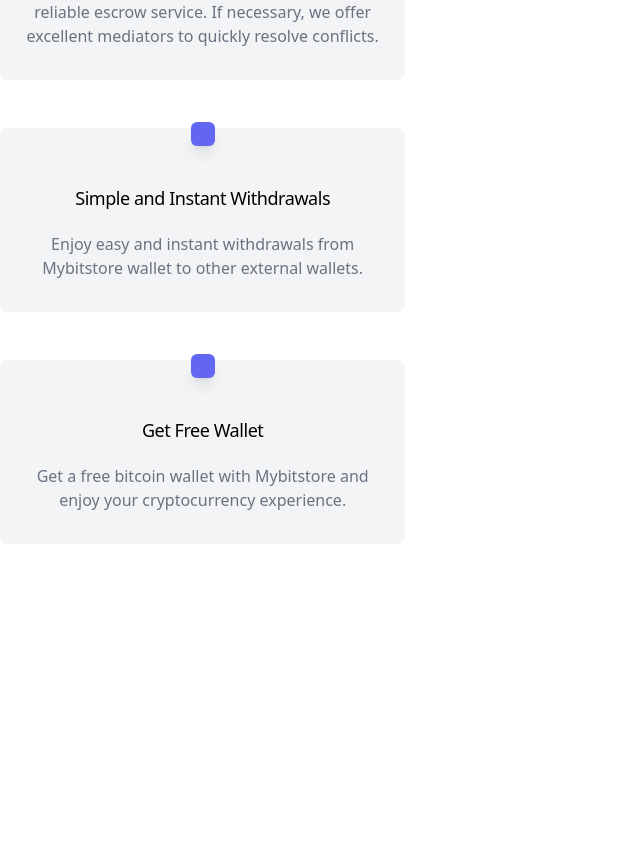
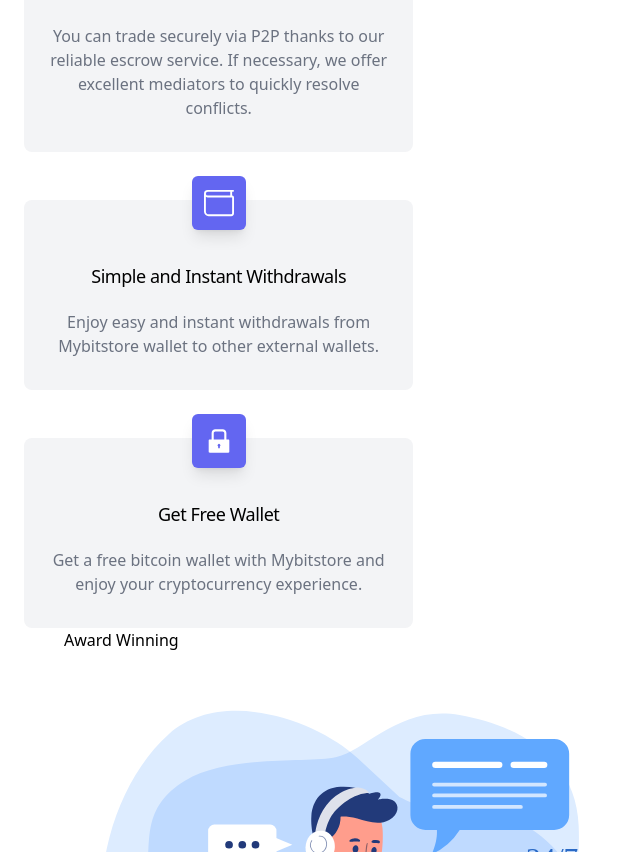
Before and after one commit to gitdela/mybitstore-clone, a React (Create React App) app: page / in a window 1280 px wide. Shown: the part 3426-4278 px from the top of the page, without its empty margins (0-640 px from the left). Before the commit the page ends 3970 px from the top, so only its background shows below. Built offline with nearby package versions, Linux system fonts and the light colour scheme; no server answers.

Commit message:
Add Icons

```diff
--- a/src/Components/Hero.jsx
+++ b/src/Components/Hero.jsx
@@ -3,42 +3,67 @@ import { IoIosTimer } from 'react-icons/io';
 import { AiOutlineStar, AiFillLock } from 'react-icons/ai';
 import { BsGraphUp, BsFillWalletFill, BsWallet } from 'react-icons/bs';
 import man from '../Assets/man.webp';
+import support from '../Assets/ssupportt.svg';
 
 const Hero = () => {
   const whys = [
     {
       id: 1,
-      ikon: IoIosTimer,
+      child: (
+        <>
+          <IoIosTimer size={30} />
+        </>
+      ),
       head: 'Timely Support Response',
       para: 'Our support team is available all the time to assist you with all your requests and questions',
     },
     {
       id: 2,
-      ikon: AiOutlineStar,
+      child: (
+        <>
+          <AiOutlineStar size={30} />
+        </>
+      ),
       head: 'Reputation Based System',
       para: 'Our rating system enables you to identify trusted traders to trade with.',
     },
     {
       id: 3,
-      ikon: BsGraphUp,
+      child: (
+        <>
+          <BsGraphUp size={30} />
+        </>
+      ),
       head: 'Competitive Low Fees',
       para: 'Start trading on Mybitstore and enjoy lower fees aon all your trades',
     },
     {
       id: 4,
-      ikon: AiFillLock,
+      child: (
+        <>
+          <BsFillWalletFill size={30} />
+        </>
+      ),
       head: 'Secured Escrow Wallet',
       para: 'You can trade securely via P2P thanks to our reliable escrow service. If necessary, we offer excellent mediators to quickly resolve conflicts.',
     },
     {
       id: 5,
-      ikon: BsWallet,
+      child: (
+        <>
+          <BsWallet size={30} />
+        </>
+      ),
       head: 'Simple and Instant Withdrawals',
       para: 'Enjoy easy and instant withdrawals from Mybitstore wallet to other external wallets.',
     },
     {
       id: 6,
-      ikon: BsFillWalletFill,
+      child: (
+        <>
+          <AiFillLock size={30} />
+        </>
+      ),
       head: 'Get Free Wallet',
       para: 'Get a free bitcoin wallet with Mybitstore and enjoy your cryptocurrency experience.',
     },
@@ -78,16 +103,16 @@ const Hero = () => {
           </div>
         </div>
       </div>
-      {whys.map(({ ikon, head, para }) => (
+      {whys.map(({ child, head, para }) => (
         <div>
-          <div className='mt-12 text-center'>
+          <div className='mt-12 text-center px-6'>
             <div className='grid grid-cols-1 gap-8 sm:grid-cols-2 lg:grid-cols-3'>
               <div className='pt-6'>
                 <div className='bg-gray-100 rounded-lg px-6 pb-8'>
                   <div className='-mt-6'>
                     <div>
-                      <span className='inline-flex items-center -mt-8 justify-center p-3 bg-indigo-500 rounded-md shadow-lg'>
-                        {ikon}
+                      <span className='inline-flex items-center -mt-8 justify-center p-3 bg-indigo-500 text-white rounded-md shadow-lg'>
+                        {child}
                       </span>
                     </div>
                     <h3 className='mt-8 text-lg font-medium tracking-tight'>
@@ -101,6 +126,18 @@ const Hero = () => {
           </div>
         </div>
       ))}
+      <div className='relative w-full md:max-w-5xl xl:max-w-6xl mx-auto'>
+        <div className='relative h-56 sm:h-72 md:absolute md:left-0 md:h-full md:w-1/2'>
+          <img src={support} className='' />
+          {/* <div className=''></div> */}
+        </div>
+        <div>
+          <h2>Award Winning</h2>
+          <p></p>
+          <p></p>
+          <div></div>
+        </div>
+      </div>
     </section>
   );
 };
```
Also changed, not shown: src/Assets/ssupportt.svg (added).
